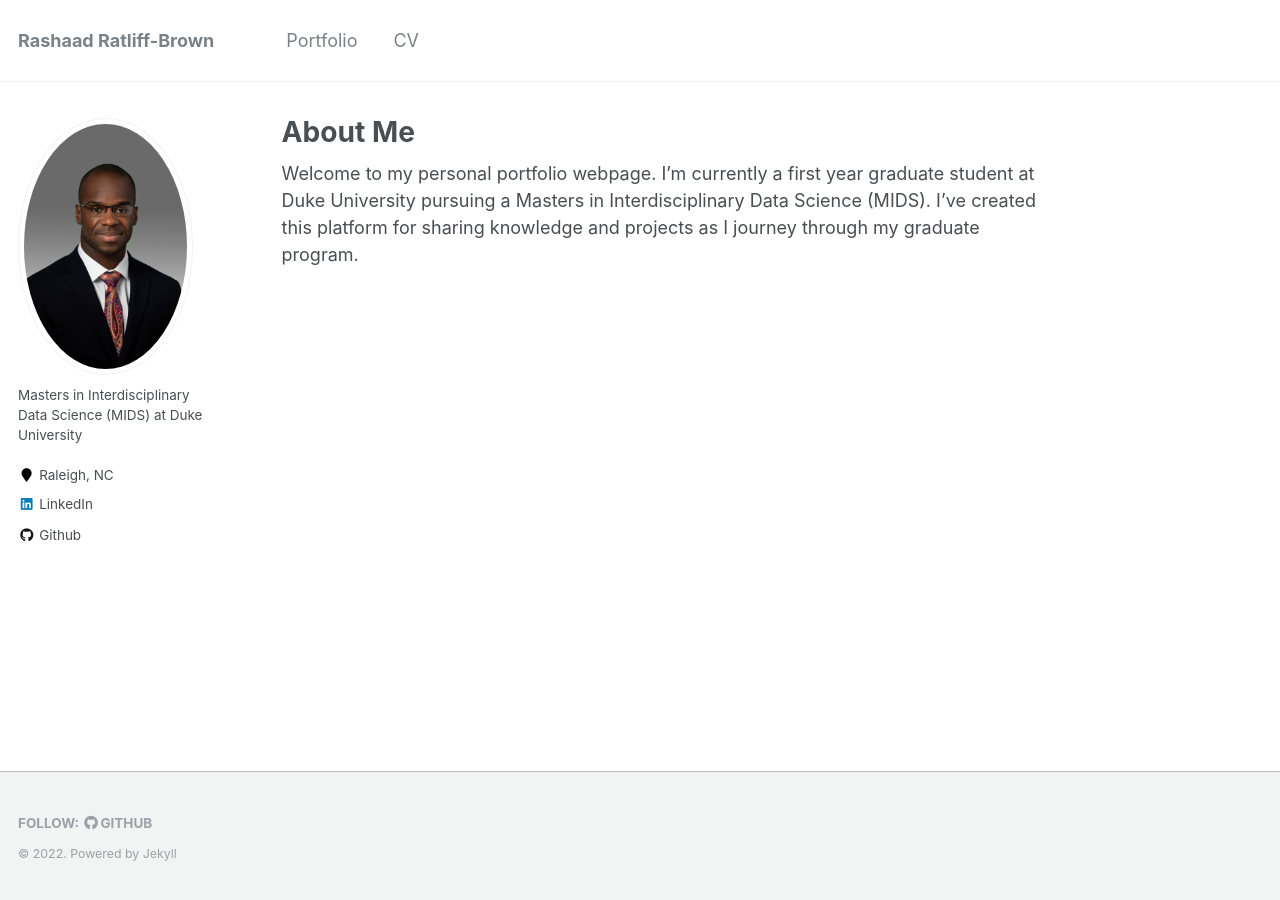
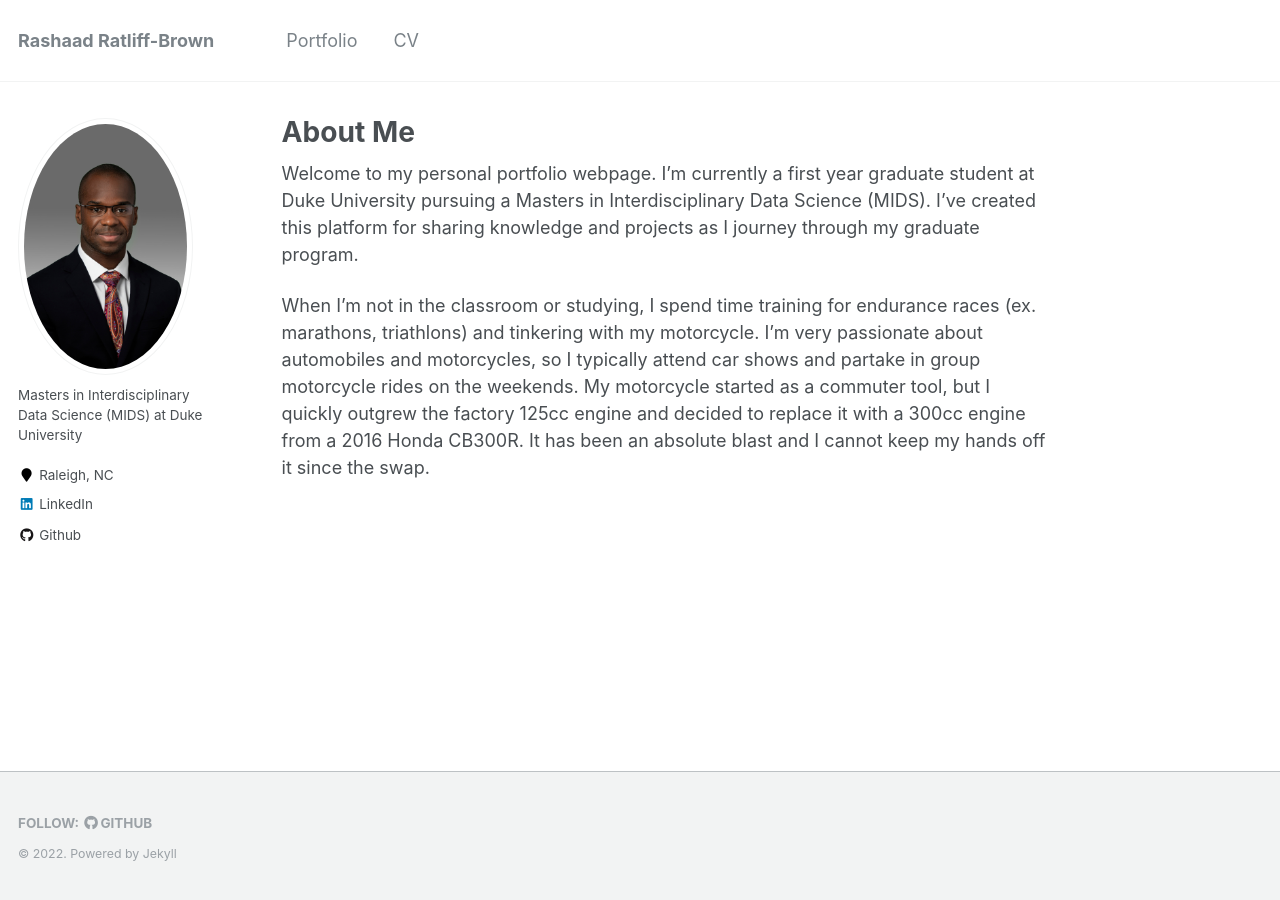
Before and after one commit to caratliff/caratliff.github.io, a Jekyll site: the page built from _pages/about.md, in a window 1280 px wide. Built offline with Jekyll 4.4.1, drawn with Linux system fonts in a browser that asks for light colours.

Commit message:
Update about.md

```diff
--- a/_pages/about.md
+++ b/_pages/about.md
@@ -9,3 +9,5 @@ redirect_from:
 ---
 
 Welcome to my personal portfolio webpage. I'm currently a first year graduate student at Duke University pursuing a Masters in Interdisciplinary Data Science (MIDS). I've created this platform for sharing knowledge and projects as I journey through my graduate program.
+
+When I'm not in the classroom or studying, I spend time training for endurance races (ex. marathons, triathlons) and tinkering with my motorcycle. I'm very passionate about automobiles and motorcycles, so I typically attend car shows and partake in group motorcycle rides on the weekends. My motorcycle started as a commuter tool, but I quickly outgrew the factory 125cc engine and decided to replace it with a 300cc engine from a 2016 Honda CB300R. It has been an absolute blast and I cannot keep my hands off it since the swap.
```
